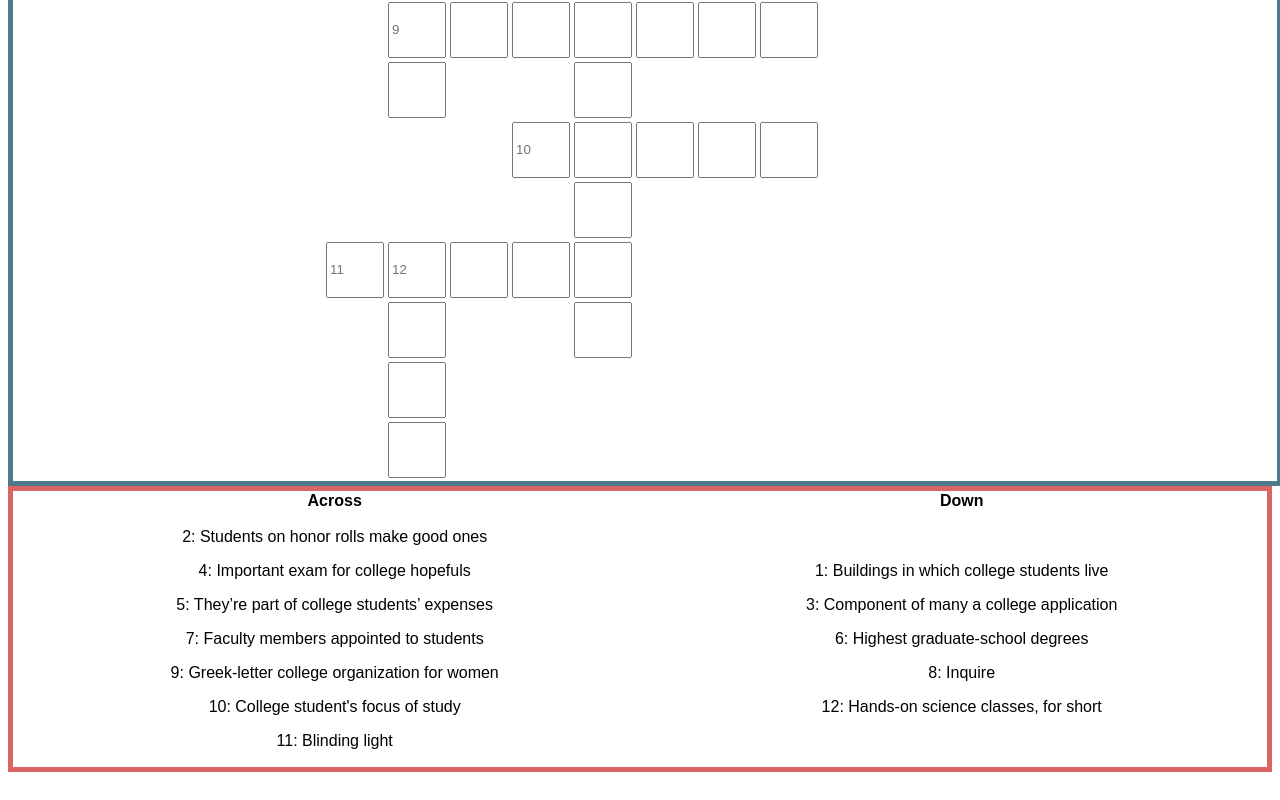
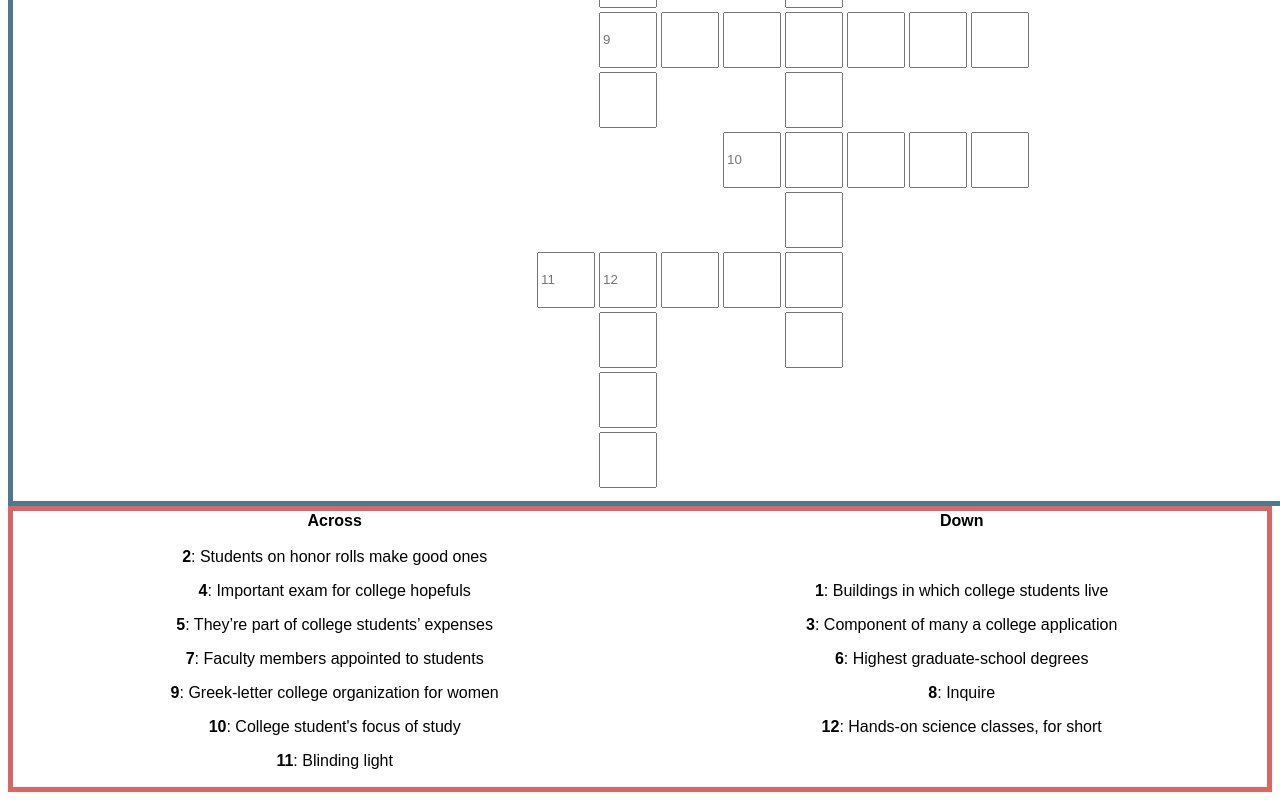
Before and after one commit to WaluigiTime/crosswords-lobsters-sandwiches, a React (Create React App) app: page / in a window 1280 px wide. Shown: the part 506-1306 px from the top of the page. Built offline with nearby package versions, Linux system fonts and the light colour scheme.

Commit message:
final code cleanup

```diff
--- a/src/App.js
+++ b/src/App.js
@@ -1,8 +1,6 @@
 import "./styles.css";
 import data from "./real_cross.json";
 
-//Questions for next week Issac :
-//How do we
 export default function App() {
   return (
     <div className="App">
@@ -36,7 +34,6 @@ export function EmptySpace() {
   return;
 }
 
-//line 8: <Table <Row <letter/> /> />
 export function Letter(props) {
   return <td> {props.char} </td>;
 }
@@ -45,11 +42,11 @@ export function Star() {
   return <td class="star"> * </td>;
 }
 
-//Talks about the across and down clues
 export function LittleClues(props) {
   return (
     <p>
-      {props.clue.orientation} {props.clue.number}: {props.clue.stringValue}
+      <b>{props.clue.orientation}</b> <b>{props.clue.number}</b>:{" "}
+      {props.clue.stringValue}
     </p>
   );
 }
@@ -67,8 +64,6 @@ export function AcrossClues(props) {
 }
 
 export function DownClues(props) {
-  // props is an array
-  // Loop over props and pass each clue into the clue component
   return (
     <div>
       {props.data.map((clue) => (
@@ -105,4 +100,3 @@ export function GameBoard(props) {
     </table>
   );
 }
-// thursday
--- a/src/styles.css
+++ b/src/styles.css
@@ -8,6 +8,9 @@
   border: 5px solid rgb(219, 101, 101);
 }
 #gameboard {
+  padding: 10px;
+  display: flex;
+  justify-content: center;
   height: 100%;
   width: 100%;
   border-collapse: collapse;
```
